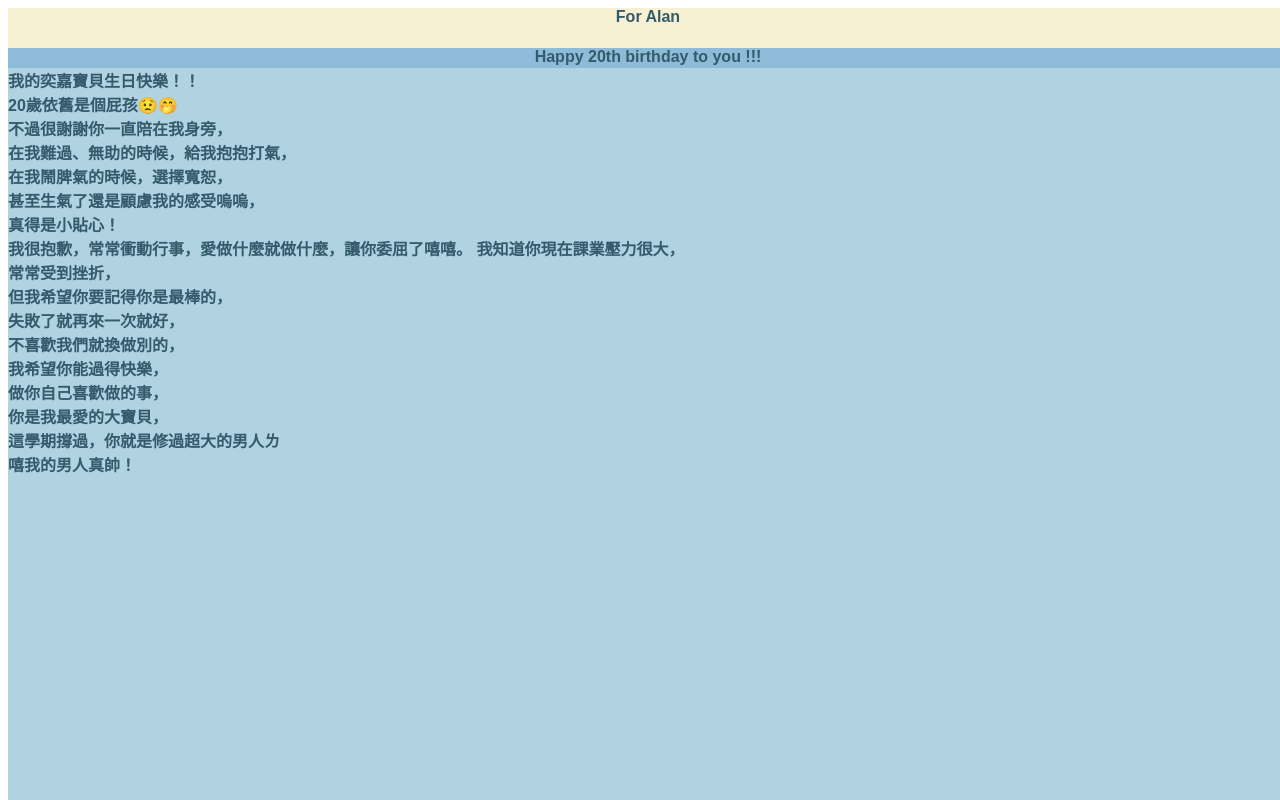
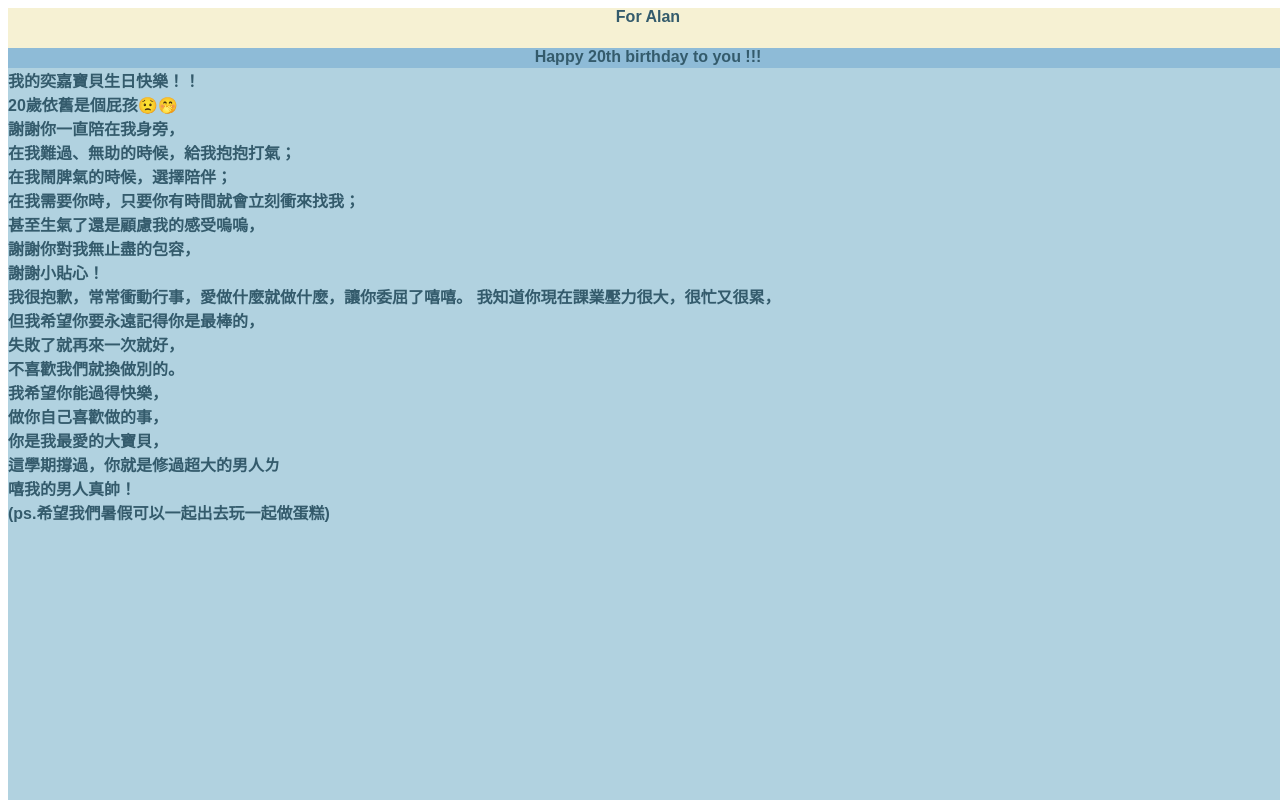
Before and after one commit to wwanying/NEW-HBD, a plain HTML site: page p2.html in a window 1280 px wide. Shown: the top 800 px of the page. Drawn offline with Linux system fonts and the light colour scheme.

Commit message:
Update p2.html

```diff
--- a/p2.html
+++ b/p2.html
@@ -15,23 +15,24 @@
             <section>
                 我的奕嘉寶貝生日快樂！！<br>
                 20歲依舊是個屁孩😟🤭<br>
-                不過很謝謝你一直陪在我身旁，<br>
-                在我難過、無助的時候，給我抱抱打氣，<br>
-                在我鬧脾氣的時候，選擇寬恕，<br>
+                謝謝你一直陪在我身旁，<br>
+                在我難過、無助的時候，給我抱抱打氣；<br>
+                在我鬧脾氣的時候，選擇陪伴；<br>
+                在我需要你時，只要你有時間就會立刻衝來找我；<br>
                 甚至生氣了還是顧慮我的感受嗚嗚，<br>
-                真得是小貼心！<br>
+                謝謝你對我無止盡的包容，<br>
+                謝謝小貼心！<br>
                 我很抱歉，常常衝動行事，愛做什麼就做什麼，讓你委屈了嘻嘻。
-                我知道你現在課業壓力很大，<br>
-                常常受到挫折，<br>
-                但我希望你要記得你是最棒的，<br>
+                我知道你現在課業壓力很大，很忙又很累，<br>
+                但我希望你要永遠記得你是最棒的，<br>
                 失敗了就再來一次就好，<br>
-                不喜歡我們就換做別的，<br>
+                不喜歡我們就換做別的。<br>
                 我希望你能過得快樂，<br>
                 做你自己喜歡做的事，<br>
                 你是我最愛的大寶貝，<br>
                 這學期撐過，你就是修過超大的男人ㄌ<br>
                 嘻我的男人真帥！<br>
-
+                (ps.希望我們暑假可以一起出去玩一起做蛋糕)<br>
             </section>
         </div>
         <footer>
```
